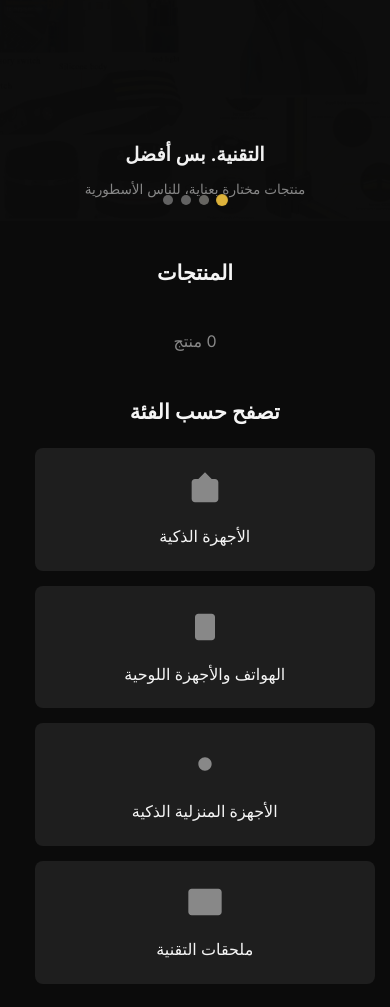
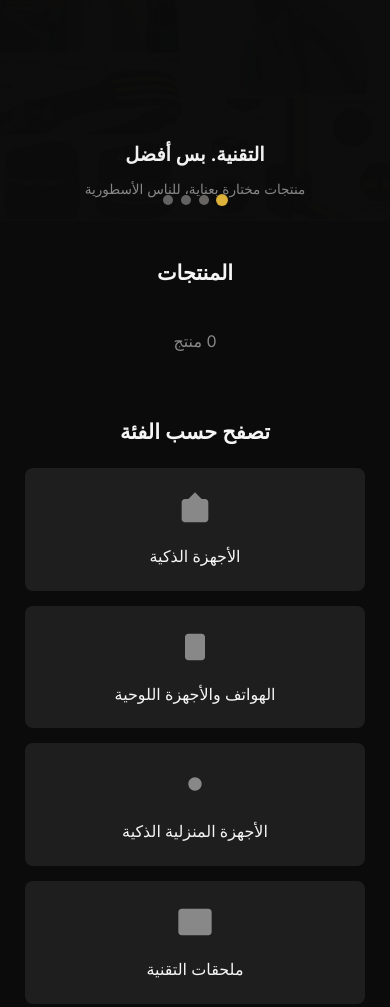
Before and after one commit to proayham11/Avenir.souq, a website: page index.html in a window 390 px wide. Shown: the part 93-1100 px from the top of the page. Drawn offline with nearby package versions, Linux system fonts and the light colour scheme.

Commit message:
Update index.html

```diff
--- a/index.html
+++ b/index.html
@@ -754,7 +754,7 @@
             .categories {
                 width: 100%;
                 border-radius: 0;
-                margin: 40px 0;
+                margin bottom: 40px ;
             }
 
             .trust-section {
@@ -1232,4 +1232,5 @@
         })();
     </script>
 </body>
+
 </html>
```
